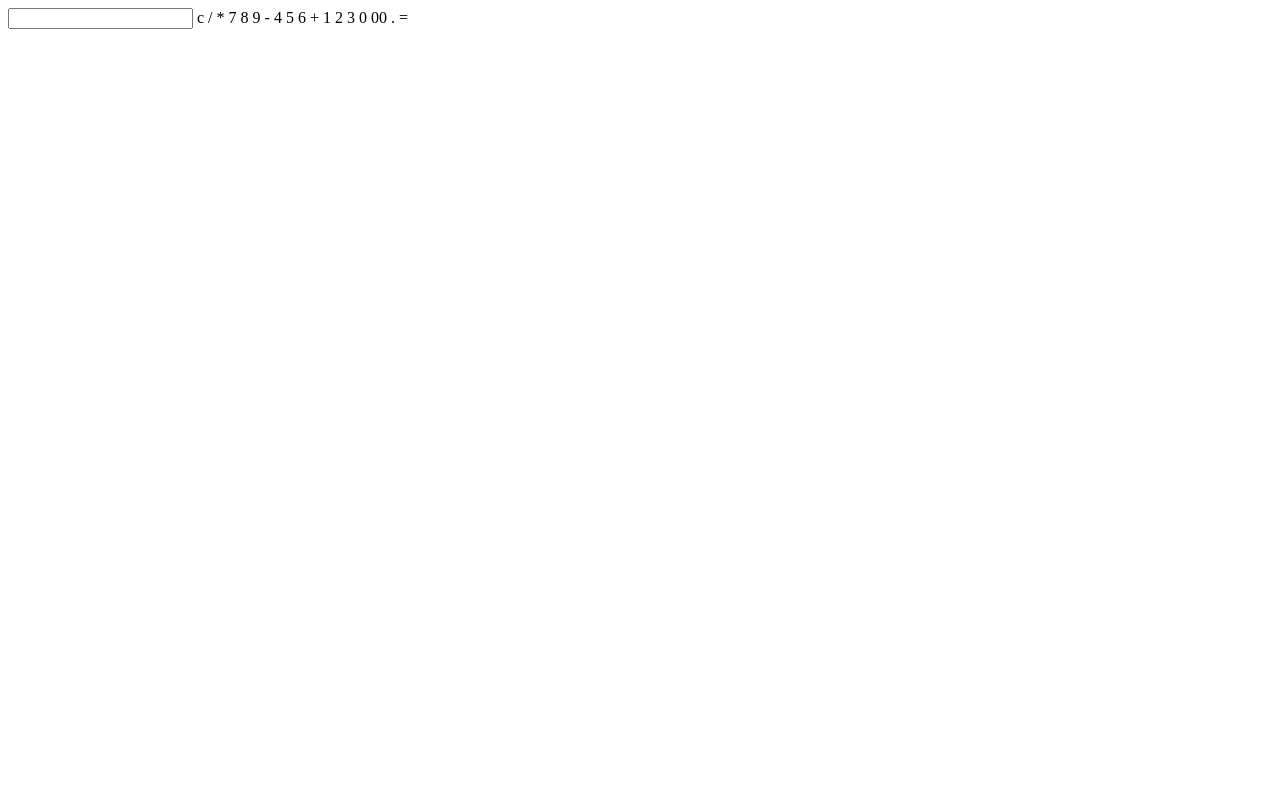
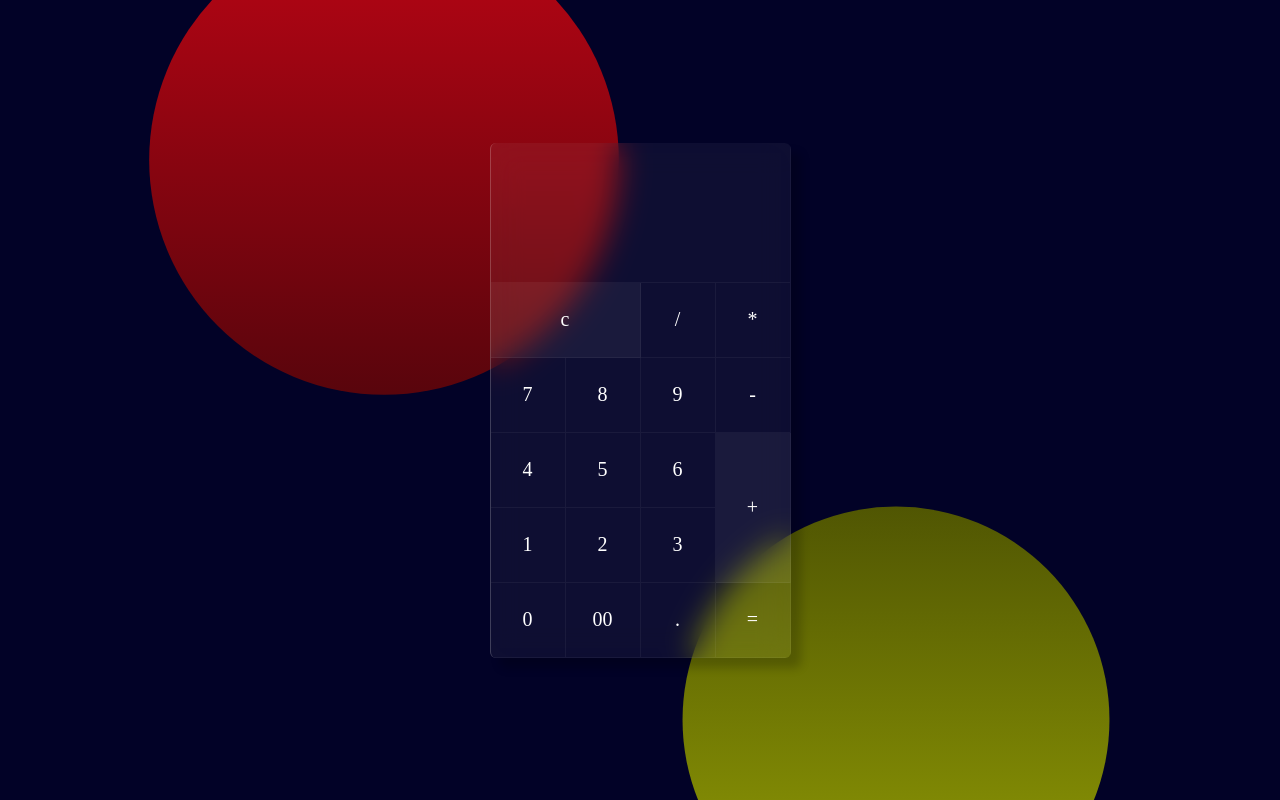
Before and after one commit to ElaineMoreira/GLASSMORFISM_LEARN, a plain HTML site: page calculadora/index.html in a window 1280 px wide. Drawn offline with Linux system fonts and the light colour scheme.

Commit message:
Finaliza a calculadora com css

```diff
--- a/calculadora/index.html
+++ b/calculadora/index.html
@@ -9,9 +9,9 @@
 </head>
 <body>
     <div class="container">
-        <form class="calculadora" name="cal">
+        <form class="calculadora" name="calc">
             <input type="text" name="txt" class="value"/>
-            <span class="num" onclick="calc.txt.value = ''">c</span>
+            <span class="num clear" onclick="calc.txt.value = ''">c</span>
             <span class="num" onclick="document.calc.txt.value += '/'">/</span>
             <span class="num" onclick="document.calc.txt.value += '*'">*</span>
             <span class="num" onclick="document.calc.txt.value += '7'">7</span>
@@ -21,7 +21,7 @@
             <span class="num" onclick="document.calc.txt.value += '4'">4</span>
             <span class="num" onclick="document.calc.txt.value += '5'">5</span>
             <span class="num" onclick="document.calc.txt.value += '6'">6</span>
-            <span class="num" onclick="document.calc.txt.value += '+'">+</span>
+            <span class="num plus" onclick="document.calc.txt.value += '+'">+</span>
             <span class="num" onclick="document.calc.txt.value += '1'">1</span>
             <span class="num" onclick="document.calc.txt.value += '2'">2</span>
             <span class="num" onclick="document.calc.txt.value += '3'">3</span>
--- a/calculadora/style.css
+++ b/calculadora/style.css
@@ -1,4 +1,4 @@
-/* @import url('https://fonts.googleapis.com/css2?family=Quicksand:wght@300;500&display=swap');
+@import url('https://fonts.googleapis.com/css2?family=Quicksand:wght@300;500&display=swap');
 
 * {
     margin: 0;
@@ -12,7 +12,7 @@
     justify-content: center;
     align-items: center;
     min-height: 100vh;
-    background: #4d4d4d;
+    background: #020227;
 }
 
 body::before {
@@ -22,6 +22,91 @@
     left: 0;
     height: 100%;
     width: 100%;
-    background: linear-gradient(#051937, #a8eb12);
+    background: linear-gradient(#aa0513, #050505);
     clip-path: circle(22% at 30%  20%);
-} */
+}
+
+body::after {
+    content: '';
+    position:absolute;
+    top: 0;
+    left: 0;
+    height: 100%;
+    width: 100%;
+    background: linear-gradient(#000000, #7f8804);
+    clip-path: circle(20% at 70%  90%);
+}
+
+.container {
+    position:relative;
+    background: rgba(255, 255, 255, 0.05);
+    border-radius: 6px;
+    overflow:hidden;
+    z-index: 10;
+    backdrop-filter: blur(15px);
+    border-top: rgba(255, 255, 255, 0.2);
+    border-left: 1px solid rgba(255, 255, 255, 0.2);
+    box-shadow: 10px 10px 10px rgba(0, 0, 0, 0.2);
+}
+
+.container .calculadora{
+    position:relative;
+    /* deixa os numeros da calculadora na vertical */
+    display: grid;
+}
+
+.container .calculadora .value{
+    /* coloca colunas na calculadora limitando em 4 fileiras */
+    grid-column: span 4;
+    height: 140px;
+    width: 300px;
+    text-align: right;
+    border: none;
+    outline: none;
+    padding: 10px;
+    font-size: 30px;
+    background: transparent;
+    color: #fff;
+    border-bottom: 1px solid rgba(255, 255, 255, 0.05);
+    border-right: 1px solid rgba(255, 255, 255, 0.05);
+}
+
+.container .calculadora span {
+    display: grid;
+    /* coloca os numeros da calculadora no centro */
+    place-items: center;
+    width: 75px;
+    height: 75px;
+    color: #fff;
+    font-weight: 400;
+    cursor: pointer;
+    font-size: 20px;
+    user-select: none;
+    border-bottom: 1px solid rgba(255, 255, 255, 0.05);
+    border-right: 1px solid rgba(255, 255, 255, 0.05);
+    transition: 0.5s;
+}
+
+.container .calculadora span:hover {
+    transition: 0s;
+    background: rgba(255, 255, 255, 0.05);
+}
+
+.container .calculadora span:active {
+    background: rgb(214, 165, 121);
+    color: #192f00;
+    font-size: 24px;
+    font-weight: 500px;
+}
+
+.container .calculadora .clear{
+    grid-column: span 2;
+    width: 150px;
+    background: rgba(255, 255, 255, 0.05)
+}
+
+.container .calculadora .plus {
+    grid-row: span 2;
+    height: 150px;
+    background: rgba(255, 255, 255, 0.05)
+}
```
